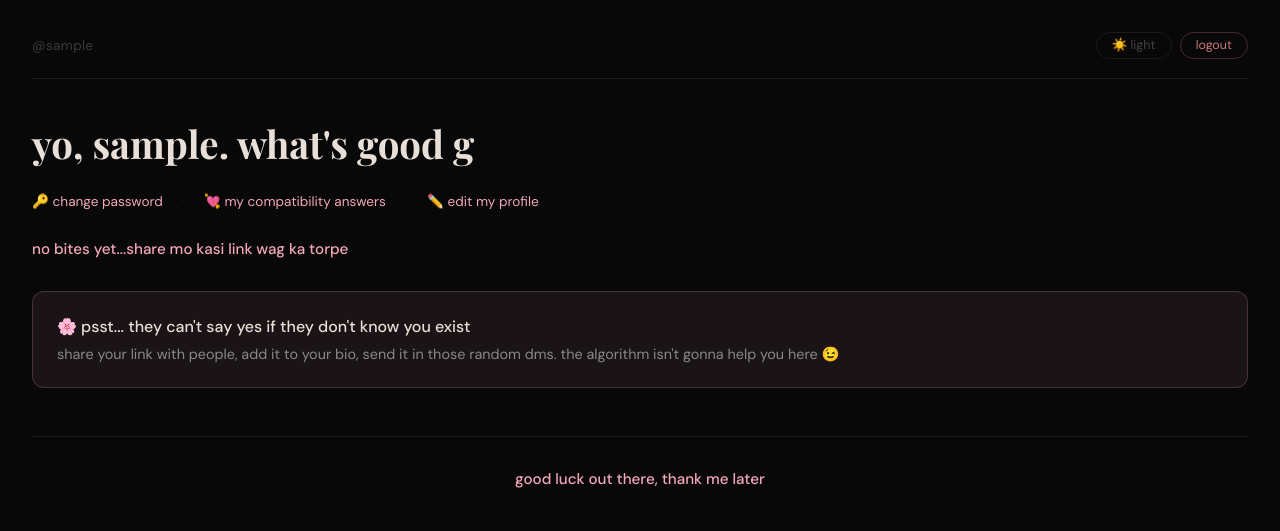
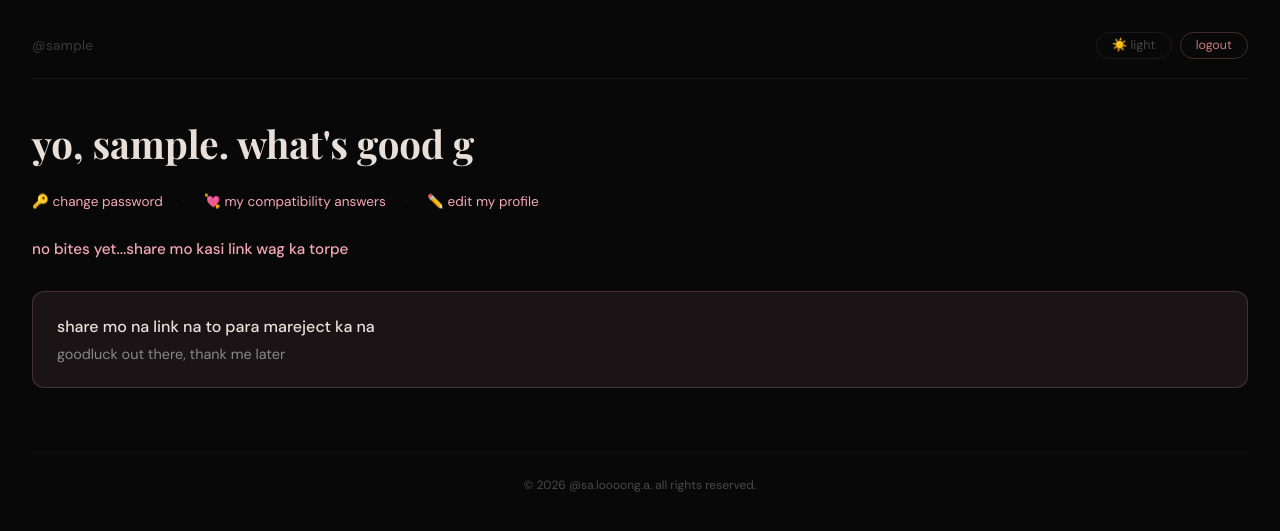
Before and after one commit to agnolas7/datesite, a PHP site: page /owner/dashboard.php in a window 1280 px wide. Shown: the top 531 px of the page. Run offline with PHP 8.4, Linux system fonts and the light colour scheme; the visitor is signed in with stand-in values (Sample User, id 1); data comes from the database, SQL or seed files in the repository; some web fonts are replaced.

```diff
--- a/owner/dashboard.php
+++ b/owner/dashboard.php
@@ -102,11 +102,10 @@ $maybeRows = $maybeStmt->fetchAll(PDO::FETCH_ASSOC);
         <div style="background:rgba(244,167,185,0.08); border:1px solid rgba(244,167,185,0.2);
                     border-radius:12px; padding:1.5rem; margin-top:2rem;">
             <p style="color:var(--text); margin-bottom:0.5rem; font-weight:500;">
-                🌸 psst... they can't say yes if they don't know you exist
+                share mo na link na to para mareject ka na
             </p>
             <p style="color:var(--muted); font-size:0.9rem;">
-                share your link with people, add it to your bio, send it in those random dms.
-                the algorithm isn't gonna help you here 😉
+                goodluck out there, thank me later
             </p>
         </div>
     <?php else: ?>
@@ -184,11 +183,7 @@ $maybeRows = $maybeStmt->fetchAll(PDO::FETCH_ASSOC);
 
     <!-- ── Footer message ── -->
     <?php if ($count < 10): ?>
-    <div style="margin-top:3rem; padding-top:2rem; border-top:1px solid var(--border); text-align:center;">
-        <p style="color:var(--pink); font-weight:500; font-size:0.95rem;">
-            good luck out there, thank me later
-        </p>
-    </div>
+
     <?php endif; ?>
 
     <script>
@@ -227,5 +222,11 @@ $maybeRows = $maybeStmt->fetchAll(PDO::FETCH_ASSOC);
             }
         }
     </script>
+
+    <footer style="margin-top:4rem; padding:1.5rem 0; border-top:1px solid var(--border); text-align:center; opacity:0.5;">
+        <p style="color:var(--muted); font-weight:400; font-size:0.75rem; margin:0;">
+            © <?= date('Y') ?> @sa.loooong.a. all rights reserved.
+        </p>
+    </footer>
 </body>
 </html>
```
